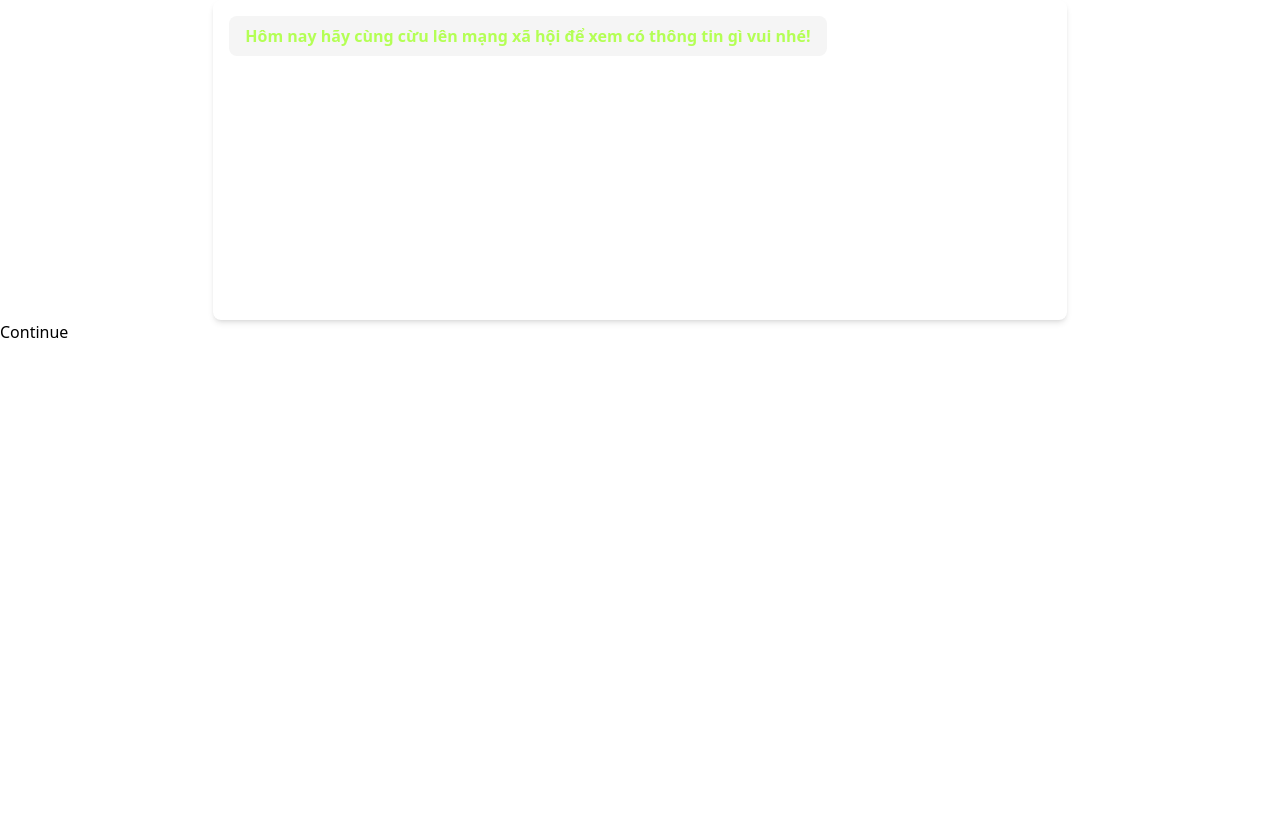
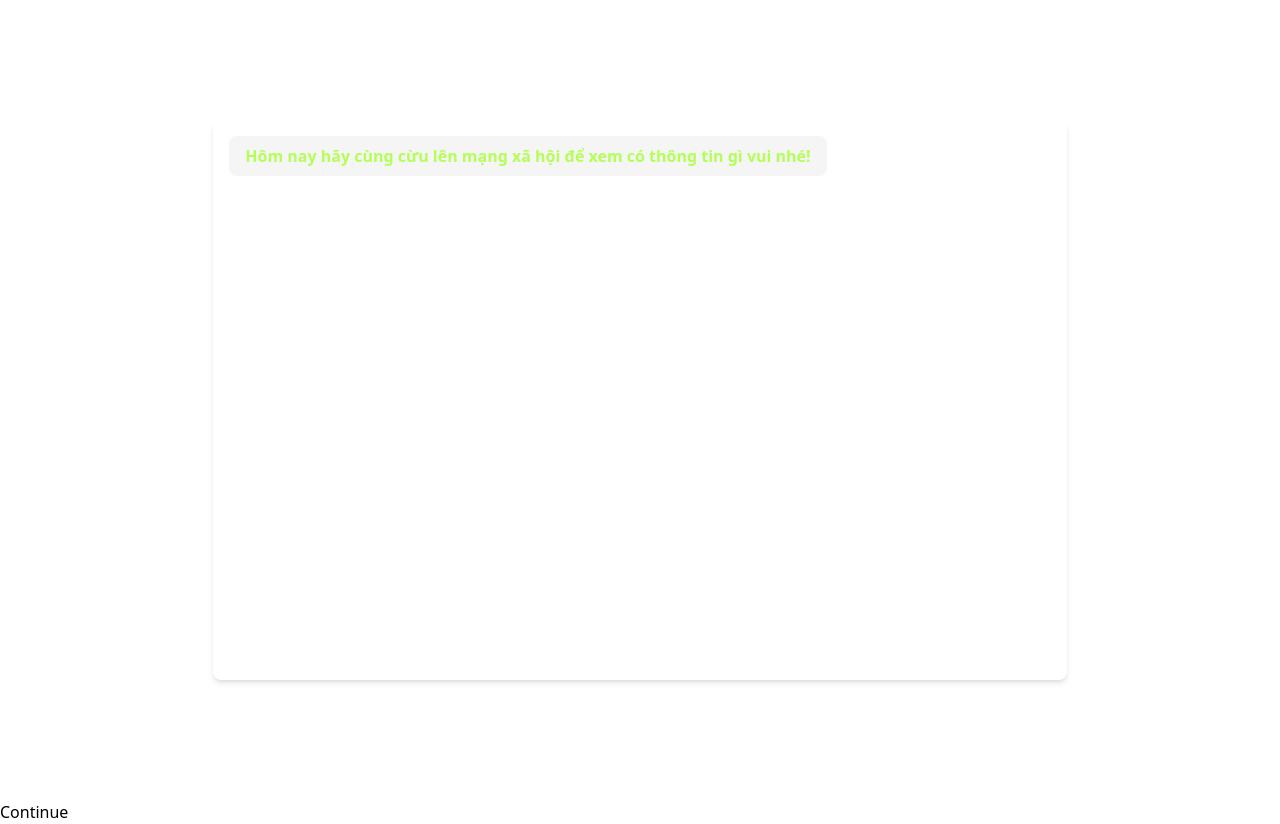
Before and after one commit to khuongduy354/fivesheep, a React (Create React App) app: page / in a window 1280 px wide. Before the commit the page ends 800 px from the top, so only its background shows below. Built offline with nearby package versions, Linux system fonts and the light colour scheme; the HTML template or start-up script is replaced by a standard one.

Commit message:
UI: question readjust

```diff
--- a/src/components/Conversation/QuestionLoader.js
+++ b/src/components/Conversation/QuestionLoader.js
@@ -32,10 +32,16 @@ export const QuestionLoader = ({ id = 0 }) => {
 
   const MainQuestion = () => {
     return (
-      <div>
-        <div id="chat-container" className="flex content-center justify-center">
+      <div
+        id="chat-container"
+        className="flex content-center justify-center items-center h-[100vh]"
+      >
         <div class="bg-white shadow-md rounded-lg w-2/3">
-            <div ref={bottomRef} id="chatbox" class=" p-4 h-80 overflow-y-auto">
+          <div
+            ref={bottomRef}
+            id="chatbox"
+            class=" p-4 h-[70vh] overflow-y-auto"
+          >
             {convos.map((conver, idx) => {
               const isFromCuu = conver.from === "Cừu";
               return (
@@ -55,7 +61,6 @@ export const QuestionLoader = ({ id = 0 }) => {
                 </div>
               );
             })}
-            </div>
           </div>
         </div>
       </div>
```
Lines whose indentation alone changed are shown as unchanged.
